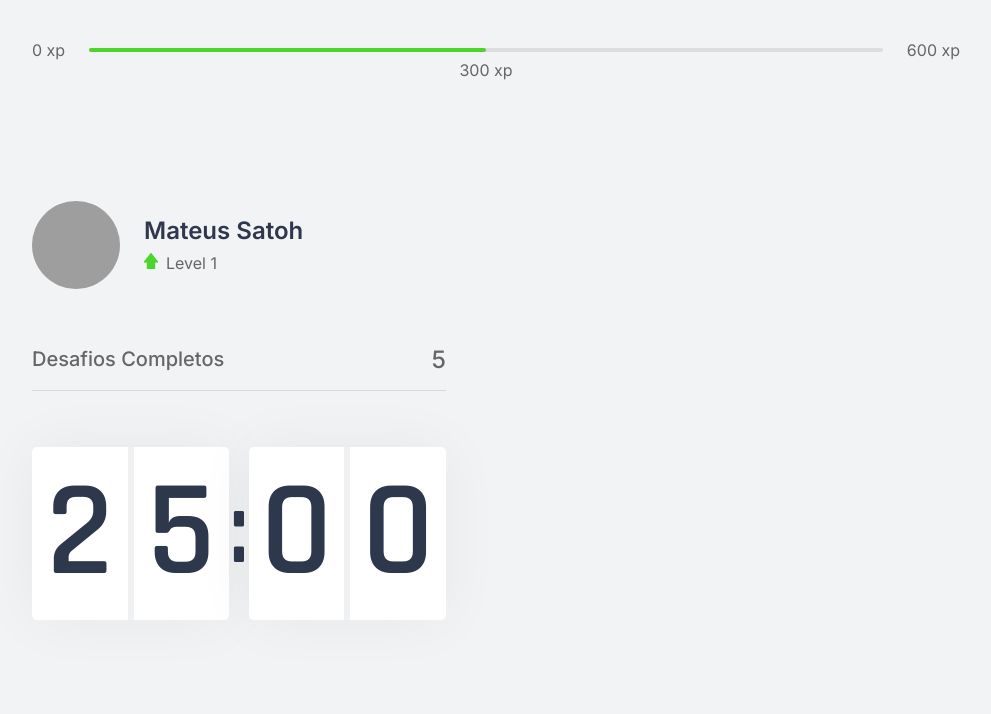
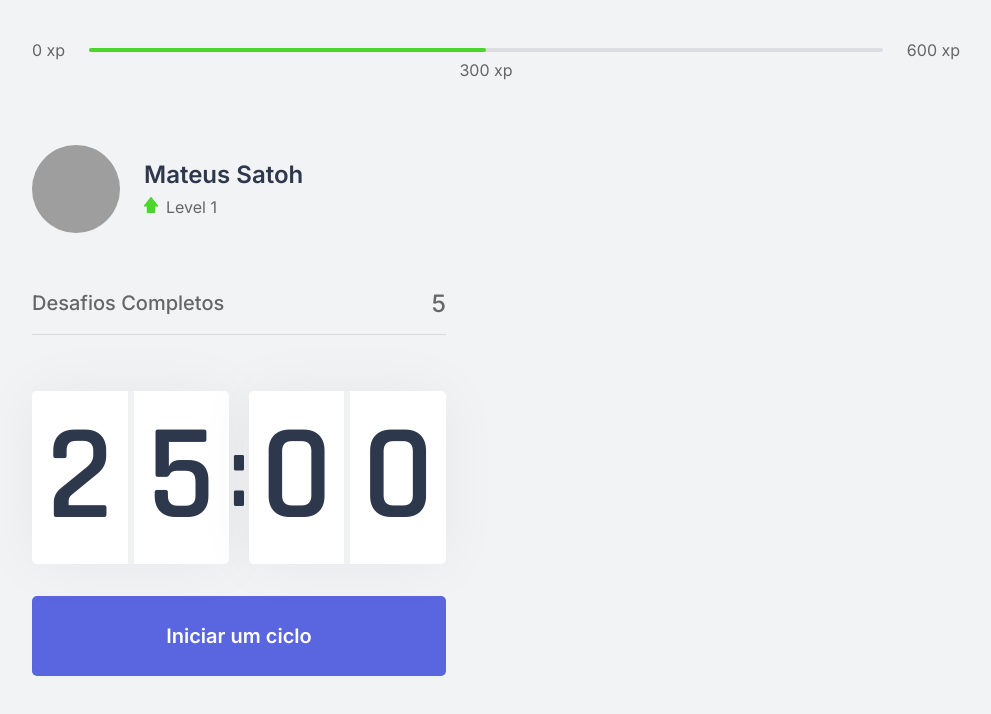
Before and after one commit to mateussatoh/move-it, a Next.js app: page / in a window 1280 px wide. Shown: the top 714 px of the page, without its empty margins (144-1135 px from the left). Built offline with nearby package versions, Linux system fonts and the light colour scheme; grey boxes are pictures that could not be loaded.

Commit message:
add: countdown button

```diff
--- a/src/components/Countdown.jsx
+++ b/src/components/Countdown.jsx
@@ -1,8 +1,9 @@
-import styles from '../styles/components/Countdown.module.css'
+import styles from "../styles/components/Countdown.module.css";
 
-export function Countdown () {
+export function Countdown() {
   return (
-        <div className={styles.countdownContainer} >
+    <>
+      <div className={styles.countdownContainer}>
         <div>
           <span>2</span>
           <span>5</span>
@@ -13,5 +14,9 @@
           <span>0</span>
         </div>
       </div>
-    )
+      <button type="button" className={styles.countdownButton}>
+        Iniciar um ciclo
+      </button>
+    </>
+  );
 }
--- a/src/pages/_document.tsx
+++ b/src/pages/_document.tsx
@@ -5,6 +5,7 @@
     return (
       <Html>
         <Head>
+          <link rel="shortcut icon" href="/favicon.png" type="image/png" />
           <link rel="preconnect" href="https://fonts.gstatic.com" />
           <link
             href="https://fonts.googleapis.com/css2?family=Inter:wght@400;500;600&family=Rajdhani:wght@600&display=swap"
--- a/src/pages/index.tsx
+++ b/src/pages/index.tsx
@@ -2,12 +2,17 @@
 import { ExperienceBar } from "../components/ExperienceBar";
 import { Profile } from "../components/Profile";
 import { Countdown } from "../components/Countdown";
+
+import Head from "next/head";
 
 import styles from "../styles/pages/Home.module.css";
 
 export default function Home() {
   return (
     <div className={styles.container}>
+      <Head>
+        <title>Início | move.it</title>
+      </Head>
       <ExperienceBar />
       <section>
         <div>
--- a/src/styles/components/Countdown.module.css
+++ b/src/styles/components/Countdown.module.css
@@ -35,3 +35,24 @@
   font-size: 6.25rem;
   margin: 0 0.5 rem;
 }
+
+.countdownButton {
+  width: 100%;
+  height: 5rem;
+  margin-top: 2rem;
+  display: flex;
+  align-items: center;
+  justify-content: center;
+  border: 0;
+  border-radius: 5px;
+  background: var(--blue);
+  color: var(--white);
+
+  font-size: 1.25rem;
+  font-weight: 600;
+  transition: ease 0.2s;
+}
+
+.countdownButton:hover {
+  background: var(--blue-dark);
+}
```
Lines whose indentation alone changed are shown as unchanged.
